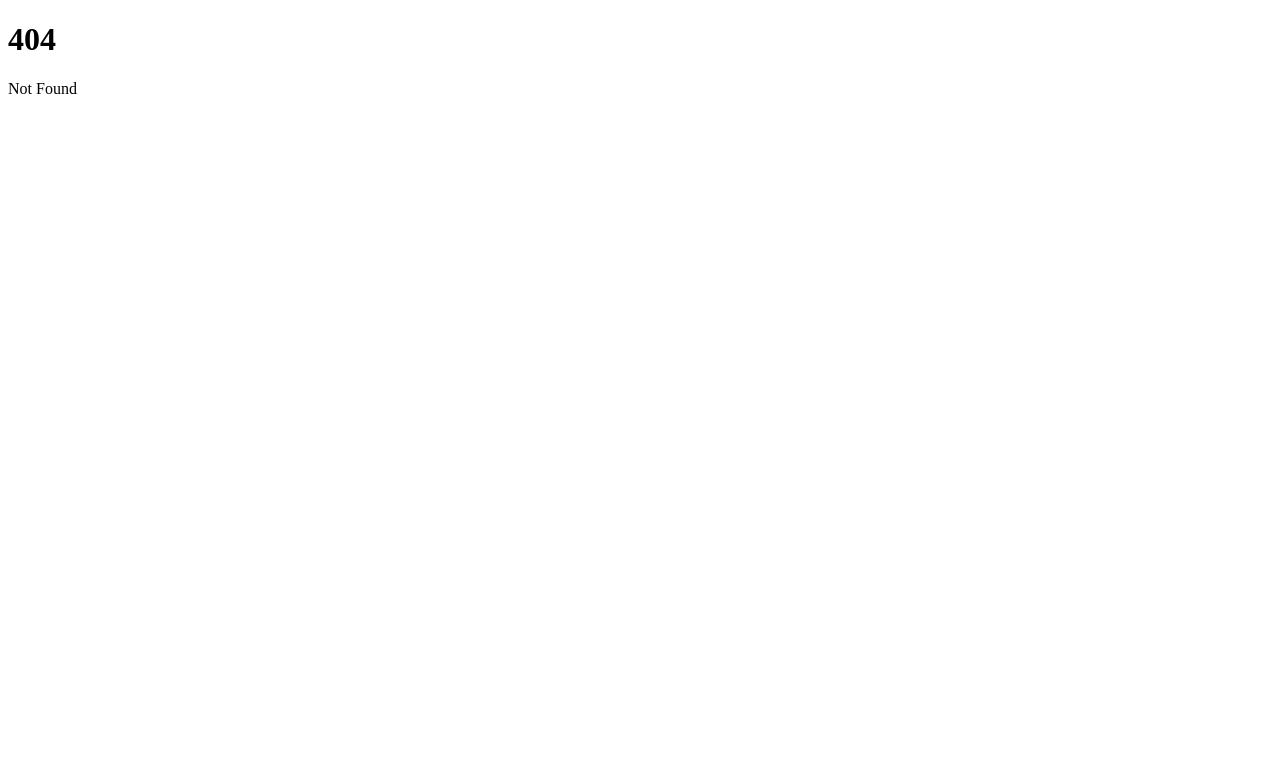
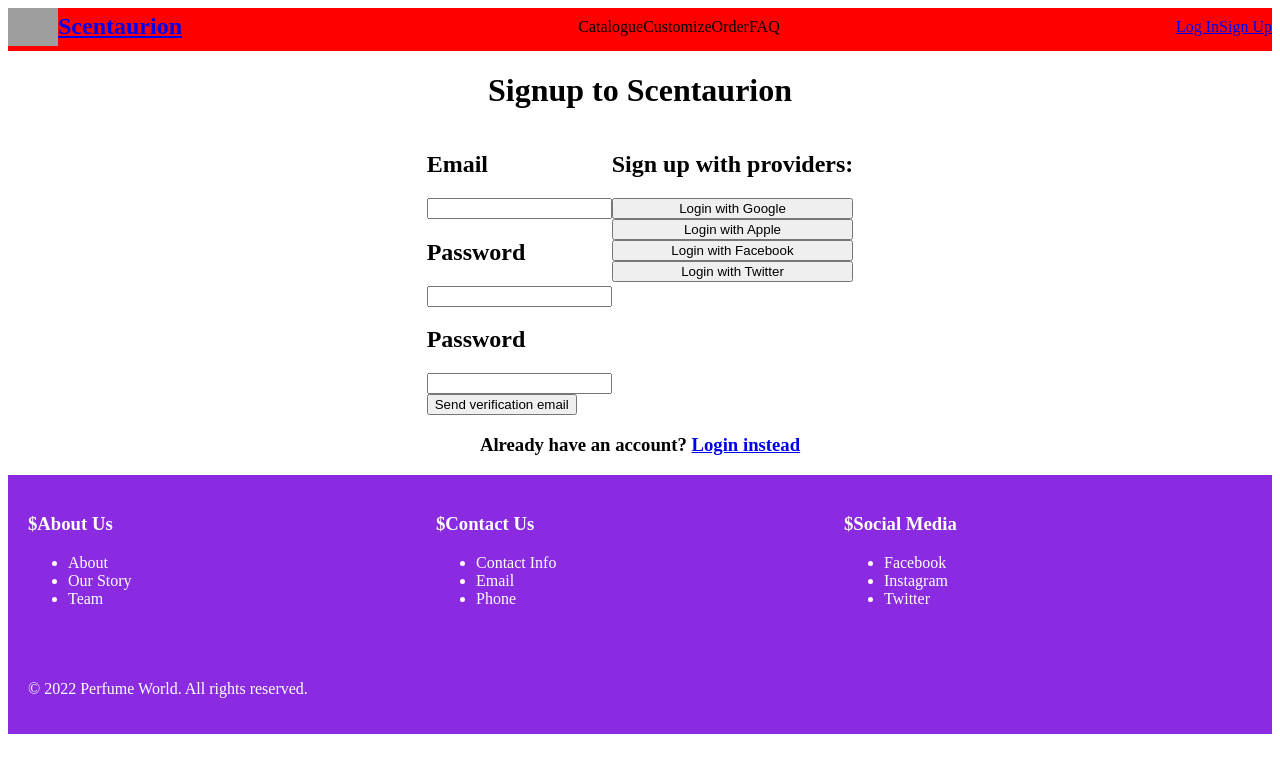
Before and after one commit to wiggoggatto/scentaurion-web, a SvelteKit app: page /signup in a window 1280 px wide. Before the commit this address had no page. Shown: the top 772 px of the page. Built offline with nearby package versions, Linux system fonts and the light colour scheme; grey boxes are pictures that could not be loaded.

Commit message:
added signup and login

```diff
--- a/src/routes/layout/Header.svelte
+++ b/src/routes/layout/Header.svelte
@@ -19,7 +19,7 @@
 <div class="header">
     <div class="flat left">
 	    <img src="path/to/your/logo.png" alt="Scentaurion Logo" />
-	    <h1>{title}</h1>
+	    <a href="/"><h1>{title}</h1></a>
 	    <!-- <h2>{subtitle}</h2> -->
     </div>
 
@@ -34,8 +34,8 @@
 
     <div class="flat right">
         <ul>
-        	<li>Log In</li>
-            <li>Sign Up</li>
+        	<a href=/login><li>Log In</li></a>
+            <a href=/signup><li>Sign Up</li></a>
         </ul>
     </div>
 
--- /dev/null
+++ b/src/routes/login/+page.svelte
@@ -0,0 +1,53 @@
+
+<script>
+    import Header from '../layout/Header.svelte';
+    import Footer from '../layout/Footer.svelte';
+</script>
+
+<Header/>
+
+<div class="main">
+
+    <h1>Login to Account</h1>
+    <div class="options">
+        <div>
+            <h2>Username</h2>
+            <input>
+            <h2>Password</h2>
+            <input>
+        </div>
+
+
+        <div class="providerLogin">
+            <button>Login with Google</button>
+            <button>Login with Apple</button>
+            <button>Login with Facebook</button>
+            <button>Login with Twitter</button>
+        </div>
+    </div>
+    <h3>Have no account? <a href="/signup">Sign up instead</a></h3>
+</div>
+
+<Footer/>
+
+
+<style>
+    .main {
+        display:flex;
+        flex-direction:column;
+        justify-content: center;
+        align-items: center;
+    }
+
+    /* have media query so that the option flex becomes column when on small screens */
+    .options {
+        display:flex;
+        flex-direction: row;
+    }
+
+
+    .providerLogin {
+        display:flex;
+        flex-direction:column;
+    }
+</style>
--- /dev/null
+++ b/src/routes/signup/+page.svelte
@@ -0,0 +1,60 @@
+
+<script>
+    import Header from '../layout/Header.svelte';
+    import Footer from '../layout/Footer.svelte';
+</script>
+
+<Header/>
+
+<div class="main">
+
+    <h1>Signup to Scentaurion</h1>
+    <div class="options">
+        <div>
+            <h2>Email</h2>
+            <input>
+            <h2>Password</h2>
+            <input>
+            <h2>Password</h2>
+            <input>
+            <br>
+            <button>Send verification email</button>
+
+        </div>
+
+
+
+        <div class="providerLogin">
+            <h2>Sign up with providers:</h2>
+            <button>Login with Google</button>
+            <button>Login with Apple</button>
+            <button>Login with Facebook</button>
+            <button>Login with Twitter</button>
+        </div>
+    </div>
+    <h3>Already have an account? <a href="/login">Login instead</a></h3>
+</div>
+
+<Footer/>
+
+
+<style>
+    .main {
+        display:flex;
+        flex-direction:column;
+        justify-content: center;
+        align-items: center;
+    }
+
+    /* have media query so that the option flex becomes column when on small screens */
+    .options {
+        display:flex;
+        flex-direction: row;
+    }
+
+
+    .providerLogin {
+        display:flex;
+        flex-direction:column;
+    }
+</style>
```
Also changed, not shown: src/routes/catalog/+page.svelte (added, +8 -0 lines).
